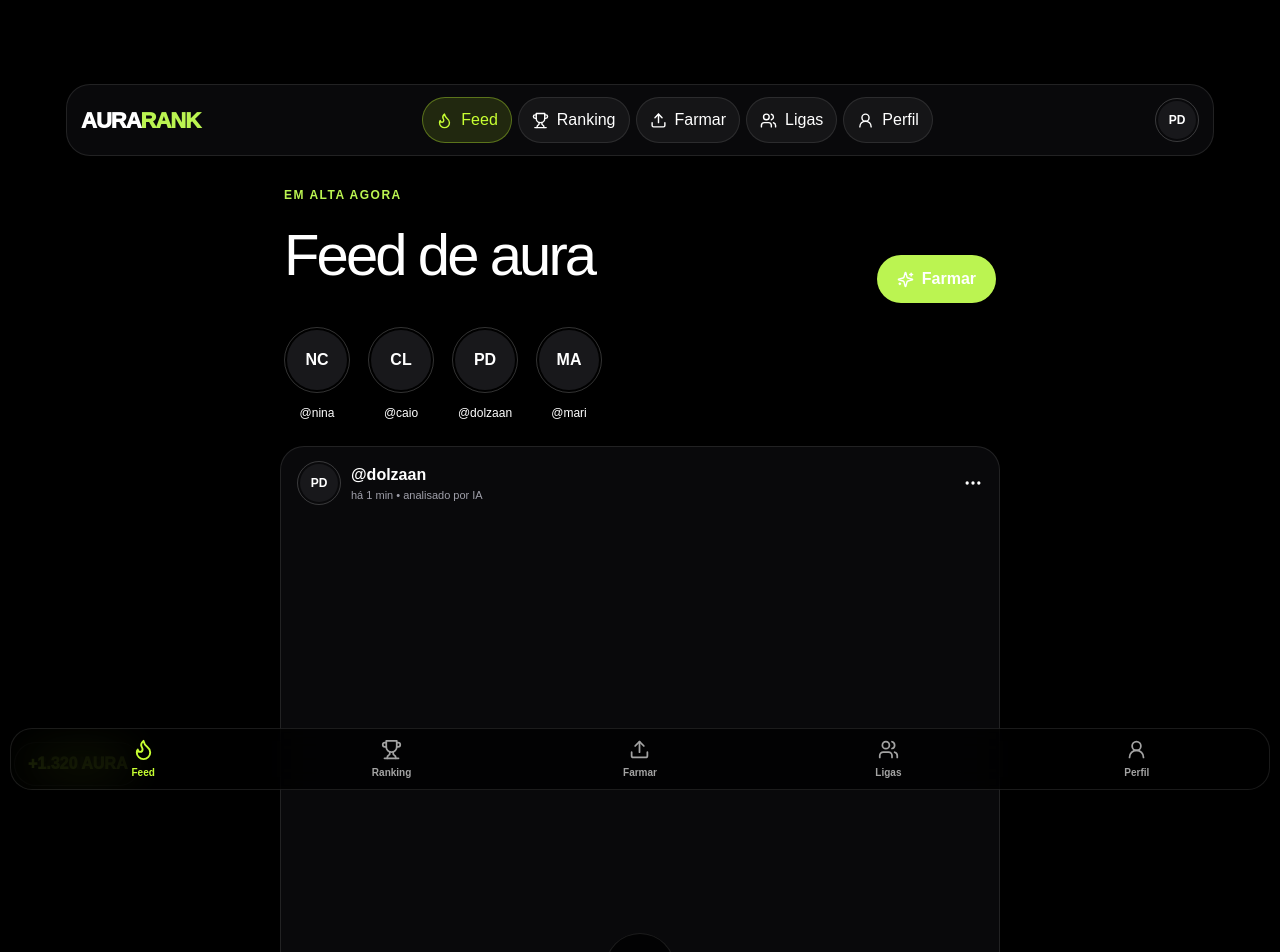
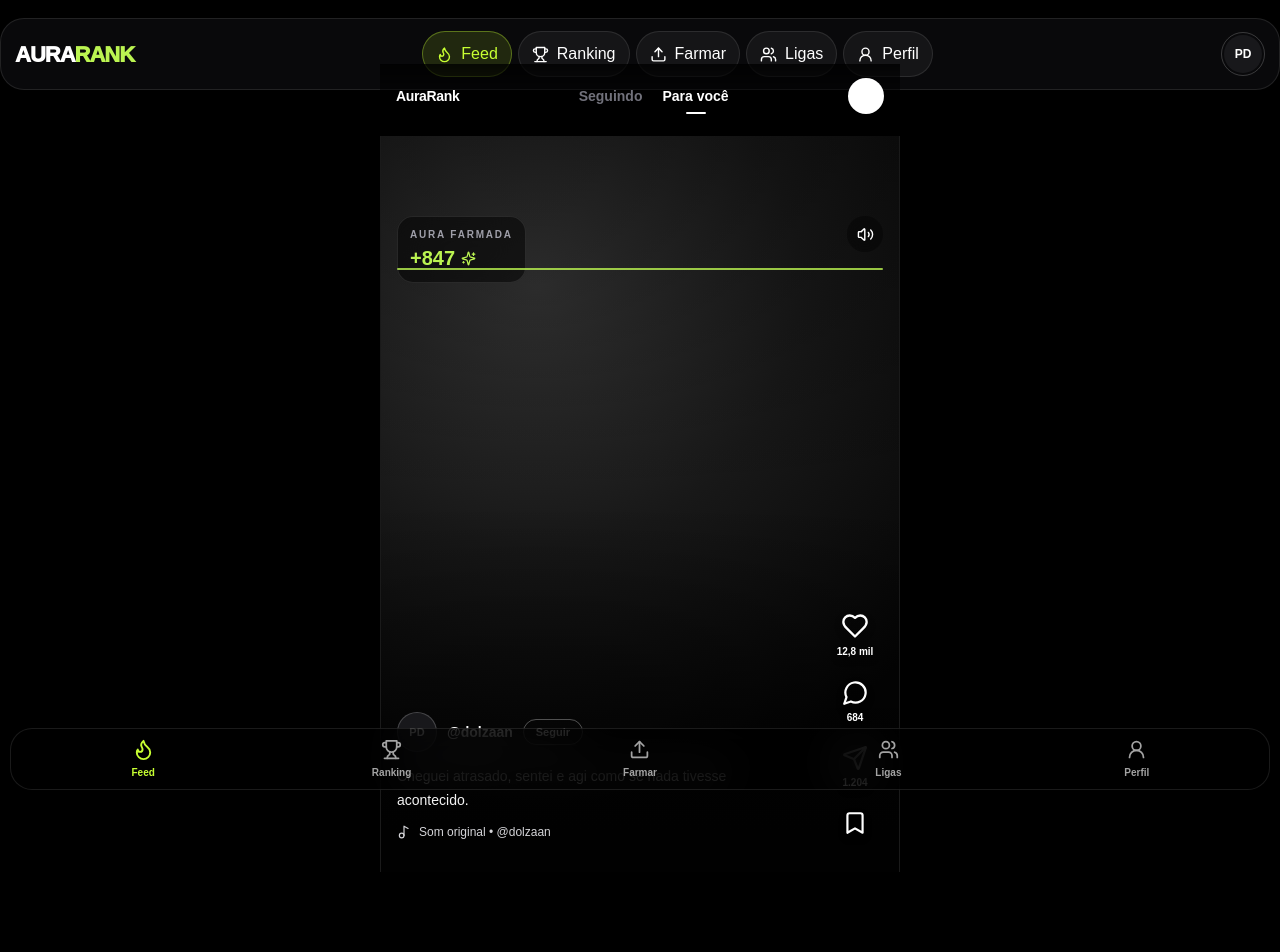
Before and after one commit to dolzaan/aura-rank, a Next.js app: page /feed in a window 1280 px wide. Shown: the top 952 px of the page. After the commit the page ends 872 px from the top, so only its background shows below. Built offline with nearby package versions, Linux system fonts and the light colour scheme.

Commit message:
Rebuild video feed with Tailwind and Framer Motion

```diff
--- a/src/app/feed/page.tsx
+++ b/src/app/feed/page.tsx
@@ -1,13 +1,87 @@
+"use client";
+
 import Link from "next/link";
-import { Bookmark, Heart, MessageCircle, MoreHorizontal, Play, Send, Sparkles } from "lucide-react";
-import { posts, users } from '@/lib/mock';
+import { motion } from "framer-motion";
+import {
+  Bookmark,
+  Heart,
+  MessageCircle,
+  Music2,
+  Send,
+  Sparkles,
+  Volume2,
+} from "lucide-react";
+import { posts } from "@/lib/mock";
 
-export default function Feed(){return <section className="fade-up" style={{maxWidth:720,margin:'0 auto'}}>
-  <header style={{display:'flex',justifyContent:'space-between',alignItems:'end',gap:16,margin:'10px 4px 20px'}}><div><span className="lime" style={{fontWeight:900,fontSize:12,letterSpacing:1.5}}>EM ALTA AGORA</span><h1 style={{fontSize:'clamp(34px,6vw,58px)',letterSpacing:'-.05em',margin:'5px 0'}}>Feed de aura</h1></div><Link href="/upload" className="btn"><Sparkles size={17}/>Farmar</Link></header>
-  <div style={{display:'flex',gap:14,overflowX:'auto',padding:'4px 2px 22px'}}>{users.map(user=><Link href={`/perfil/${user.username}`} key={user.username} style={{minWidth:70,textAlign:'center'}}><div className="story-ring" style={{width:66,height:66,margin:'0 auto 7px'}}><div className="story-inner" style={{width:60,height:60,fontWeight:900}}>{user.avatar}</div></div><span style={{fontSize:12}}>@{user.username}</span></Link>)}</div>
-  <div style={{display:'grid',gap:24}}>{posts.map((p,i)=><article className="panel" style={{overflow:'hidden'}} key={`${p.user.username}-${i}`}>
-    <div style={{display:'flex',alignItems:'center',justifyContent:'space-between',padding:'14px 16px'}}><Link href={`/perfil/${p.user.username}`} style={{display:'flex',alignItems:'center',gap:10}}><div className="story-ring"><div className="story-inner" style={{width:38,height:38,fontSize:12,fontWeight:900}}>{p.user.avatar}</div></div><div><b>@{p.user.username}</b><div className="muted" style={{fontSize:11}}>há {i+1} min • analisado por IA</div></div></Link><MoreHorizontal size={20}/></div>
-    <div className="video-surface" style={{aspectRatio:'4/5',display:'grid',placeItems:'center',borderRadius:0}}><div className="glass" style={{width:70,height:70,borderRadius:999,display:'grid',placeItems:'center'}}><Play size={28} fill="white"/></div><div className="glass" style={{position:'absolute',left:14,bottom:14,borderRadius:999,padding:'9px 13px',fontWeight:950,color:'var(--lime)'}}>+{p.points.toLocaleString('pt-BR')} AURA</div></div>
-    <div style={{padding:'14px 16px 18px'}}><div style={{display:'flex',justifyContent:'space-between',alignItems:'center'}}><div style={{display:'flex',gap:17}}><Heart size={24}/><MessageCircle size={24}/><Send size={24}/></div><Bookmark size={24}/></div><p style={{lineHeight:1.5}}><b>@{p.user.username}</b> {p.caption}</p><div style={{display:'flex',gap:7,overflowX:'auto'}}>{p.tags.map(t=><span key={t} className="btn-secondary" style={{whiteSpace:'nowrap',padding:'7px 10px',borderRadius:999,fontSize:12}}>{t}</span>)}</div></div>
-  </article>)}</div>
-</section>}
+const actionClass =
+  "flex flex-col items-center gap-1 border-0 bg-transparent text-white drop-shadow-lg transition active:scale-90";
+
+export default function Feed() {
+  return (
+    <section className="feed-shell mx-auto h-dvh w-full max-w-[520px] overflow-hidden bg-black md:mt-16 md:h-[calc(100dvh-4rem)] md:border-x md:border-white/10">
+      <header className="pointer-events-none fixed left-1/2 top-0 z-40 flex h-16 w-full max-w-[520px] -translate-x-1/2 items-center justify-between bg-gradient-to-b from-black/80 to-transparent px-4 md:top-16">
+        <Link href="/" className="pointer-events-auto text-sm font-black tracking-tight">
+          AuraRank
+        </Link>
+
+        <div className="pointer-events-auto flex items-center gap-5 text-sm font-semibold">
+          <button type="button" className="text-zinc-500">Seguindo</button>
+          <button type="button" className="relative text-white after:absolute after:-bottom-2 after:left-1/2 after:h-0.5 after:w-5 after:-translate-x-1/2 after:rounded-full after:bg-white">
+            Para você
+          </button>
+        </div>
+
+        <Link href="/upload" aria-label="Publicar vídeo" className="pointer-events-auto grid size-9 place-items-center rounded-full bg-white text-xl font-light text-black">
+          +
+        </Link>
+      </header>
+
+      <div className="h-full snap-y snap-mandatory overflow-y-auto [scrollbar-width:none] [&::-webkit-scrollbar]:hidden">
+        {posts.map((post, index) => (
+          <article key={`${post.user.username}-${index}`} className="relative h-full min-h-[620px] snap-start snap-always overflow-hidden bg-zinc-950">
+            <div className={`absolute inset-0 ${index % 2 === 0 ? "bg-[radial-gradient(circle_at_30%_20%,#333_0%,#181818_38%,#050505_76%)]" : "bg-[radial-gradient(circle_at_70%_25%,#302a35_0%,#171717_40%,#050505_78%)]"}`} />
+            <div className="absolute inset-0 bg-gradient-to-b from-black/25 via-transparent to-black/90" />
+
+            <button type="button" aria-label="Ativar som" className="absolute right-4 top-20 z-20 grid size-9 place-items-center rounded-full bg-black/35 text-white backdrop-blur-md transition hover:bg-black/60">
+              <Volume2 size={17} />
+            </button>
+
+            <motion.div initial={{ opacity: 0, y: -12, scale: 0.96 }} whileInView={{ opacity: 1, y: 0, scale: 1 }} viewport={{ amount: 0.7 }} transition={{ duration: 0.35, ease: "easeOut" }} className="absolute left-4 top-20 z-20 overflow-hidden rounded-2xl border border-white/10 bg-black/50 px-3 py-2.5 backdrop-blur-xl">
+              <span className="block text-[10px] font-semibold uppercase tracking-[0.18em] text-zinc-400">Aura farmada</span>
+              <div className="mt-0.5 flex items-center gap-1.5">
+                <motion.strong initial={{ scale: 0.85 }} whileInView={{ scale: [0.85, 1.08, 1] }} viewport={{ amount: 0.7 }} transition={{ duration: 0.45, delay: 0.08 }} className="text-xl font-black tabular-nums text-lime-300">
+                  +{post.points.toLocaleString("pt-BR")}
+                </motion.strong>
+                <Sparkles size={15} className="text-lime-300" />
+              </div>
+            </motion.div>
+
+            <motion.div initial={{ scaleX: 0 }} whileInView={{ scaleX: 1 }} viewport={{ amount: 0.65 }} transition={{ duration: 0.7, ease: "easeOut" }} className="absolute left-4 right-4 top-[132px] z-20 h-0.5 origin-left rounded-full bg-lime-300/80" />
+
+            <div className="absolute inset-x-0 bottom-0 z-20 grid grid-cols-[minmax(0,1fr)_56px] items-end gap-4 px-4 pb-24 pt-24 md:pb-8">
+              <div className="min-w-0">
+                <Link href={`/perfil/${post.user.username}`} className="mb-3 inline-flex items-center gap-2.5">
+                  <span className="grid size-10 place-items-center rounded-full border border-white/20 bg-zinc-900 text-[11px] font-black">{post.user.avatar}</span>
+                  <strong className="text-sm">@{post.user.username}</strong>
+                  <span className="rounded-full border border-white/30 px-3 py-1 text-[11px] font-semibold">Seguir</span>
+                </Link>
+                <p className="max-w-sm text-sm leading-6 text-white/95">{post.caption}</p>
+                <div className="mt-3 flex min-w-0 items-center gap-2 text-xs font-medium text-zinc-300">
+                  <Music2 size={14} className="shrink-0" />
+                  <span className="truncate">Som original • @{post.user.username}</span>
+                </div>
+              </div>
+
+              <aside className="flex flex-col items-center gap-5 pb-1" aria-label="Ações do vídeo">
+                <motion.button whileTap={{ scale: 0.78 }} type="button" aria-label="Curtir" className={actionClass}><Heart size={28} /><span className="text-[10px] font-semibold">{index === 0 ? "12,8 mil" : "8.421"}</span></motion.button>
+                <motion.button whileTap={{ scale: 0.78 }} type="button" aria-label="Comentar" className={actionClass}><MessageCircle size={27} /><span className="text-[10px] font-semibold">{index === 0 ? "684" : "392"}</span></motion.button>
+                <motion.button whileTap={{ scale: 0.78 }} type="button" aria-label="Compartilhar" className={actionClass}><Send size={26} /><span className="text-[10px] font-semibold">{index === 0 ? "1.204" : "829"}</span></motion.button>
+                <motion.button whileTap={{ scale: 0.78 }} type="button" aria-label="Salvar" className={actionClass}><Bookmark size={26} /></motion.button>
+              </aside>
+            </div>
+          </article>
+        ))}
+      </div>
+    </section>
+  );
+}
```
